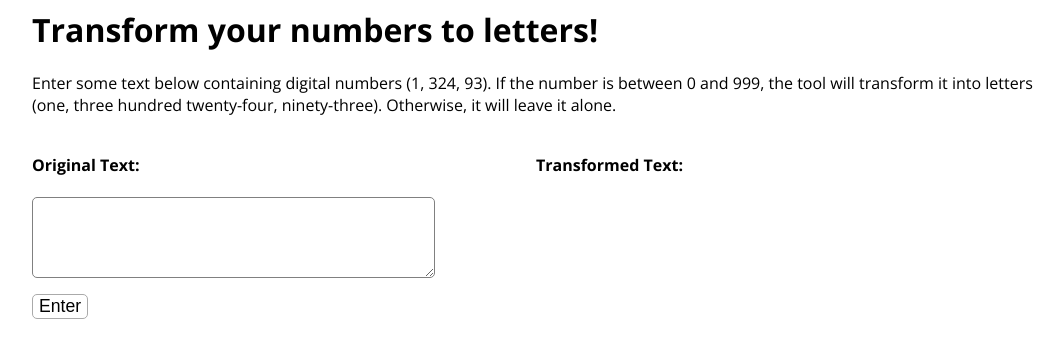
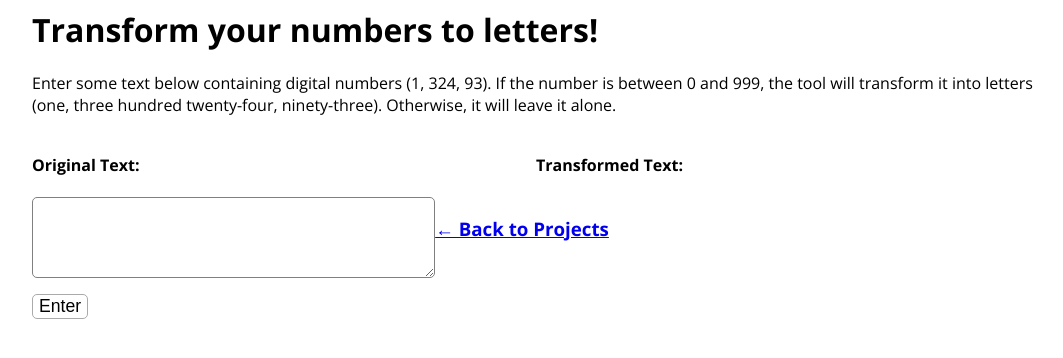
Before and after one commit to jgwil2/jgwil2.github.io, a Jekyll site: the page built from projects/numberstoletters/index.html, in a window 1280 px wide. Shown: the top 358 px of the page, without its empty margins (104-1167 px from the left). Built offline with Jekyll 4.4.1, drawn with Linux system fonts in a browser that asks for light colours; Markdown is read by kramdown in place of the engine named in the settings.

Commit message:
add links

```diff
--- a/projects/index.html
+++ b/projects/index.html
@@ -22,7 +22,7 @@
 	</div>
 	<div class="large-4 medium-4 columns">
 		<figure>
-			<img src="/img/numberstoletters.png" alt="Numbers to Letters screenshot" />
+			<a href="/projects/numberstoletters"><img src="/img/numberstoletters.png" alt="Numbers to Letters screenshot" /></a>
 		</figure>
 	</div>
 </div>
--- a/projects/numberstoletters/index.html
+++ b/projects/numberstoletters/index.html
@@ -20,6 +20,7 @@
 		<div id="outdiv">
 			<h4>Transformed Text:</h4>
 		</div>
+		<a href="/projects"><h3>&#8592; Back to Projects</h3></a>
 		<script src="numbersToLetters.js"></script>
 	</body>
 </html>
```
